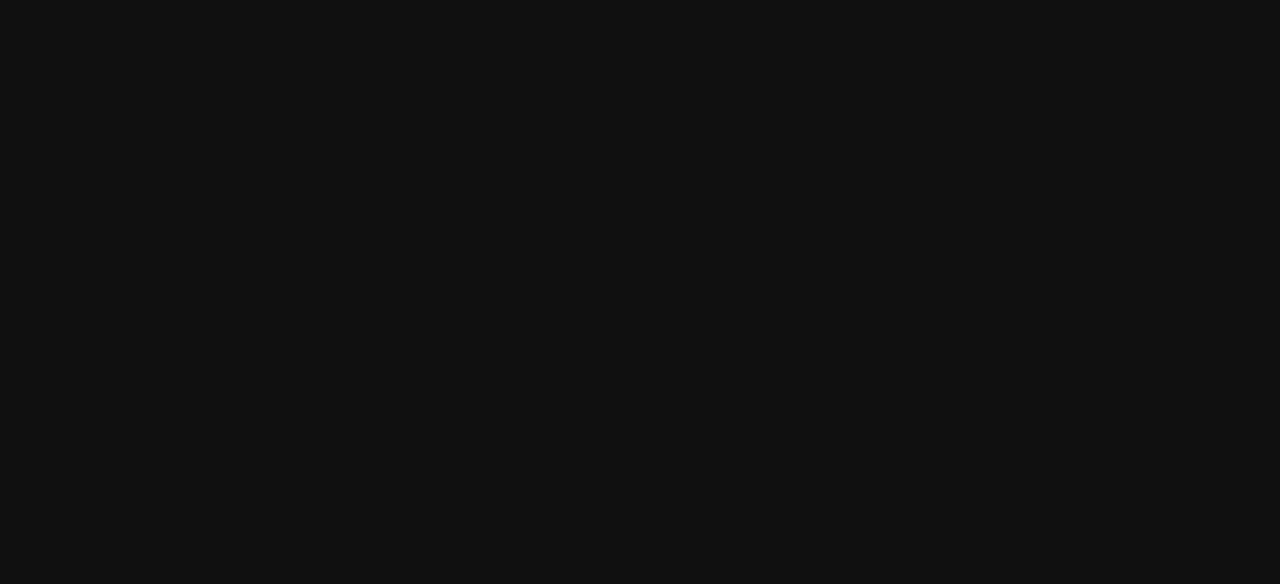
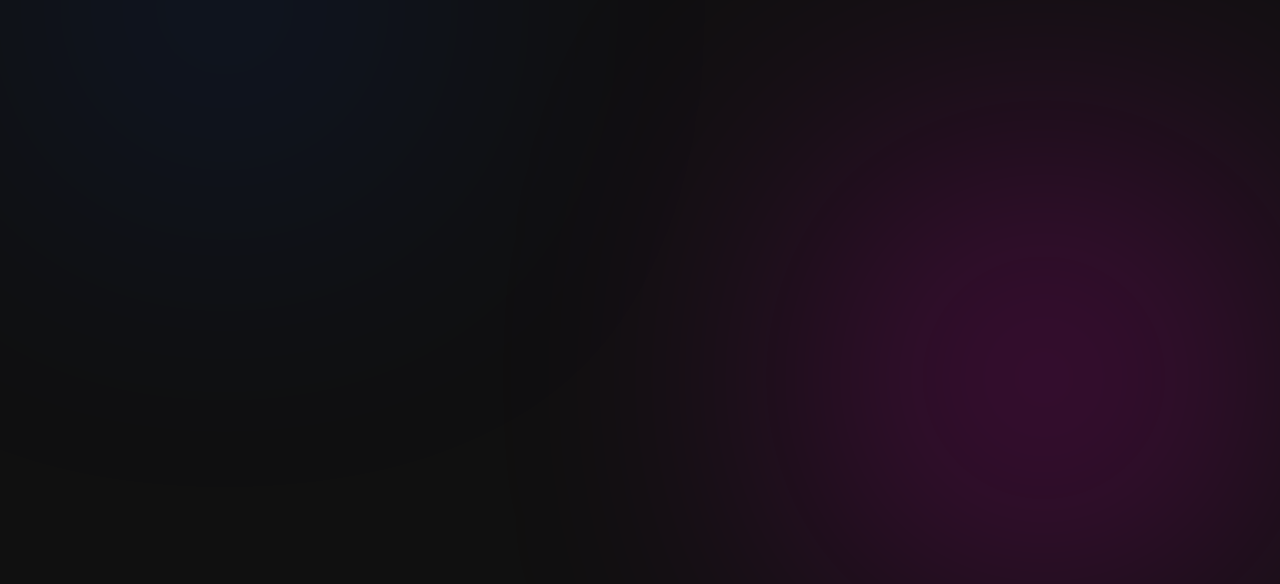
Before and after one commit to HemantDutta/ArmorElite-Gym-App, a React (Create React App) app in the folder client/: page /admin in a window 1280 px wide. Before the commit this address had no page. Shown: the part 216-800 px from the top of the page. Built offline with nearby package versions, Linux system fonts and the light colour scheme.

Commit message:
Change Exercise Page

```diff
--- a/client/public/assets/css/ArmorEliteStyles.css
+++ b/client/public/assets/css/ArmorEliteStyles.css
@@ -1793,8 +1793,10 @@
 
 .userDashboard-container .userDashboard .userDashboard-userProfile-container .userProfile-right-container .userProfile-Package span {
     font-size: 38px;
-    font-family: "Saucer BB";
-    position: relative;
+    font-family: "Saucer BB", Verdana;
+    position: relative;
+    text-transform: uppercase;
+    font-weight: bold;
     transition: all 0.4s ease;
     cursor: pointer;
     color: #fff;
@@ -2008,6 +2010,7 @@
     column-gap: 1rem;
     row-gap: 1rem;
     z-index: 150;
+    padding: 0 1rem;
 }
 
 @media screen and (max-width: 650px) {
@@ -2061,11 +2064,12 @@
     height: 100%;
     padding: 0 2rem 0 1rem;
     cursor: pointer;
+    z-index: 1000;
 }
 
 @media screen and (max-width: 650px) {
     .exercises .exercises-container .exercises-search-container .searchBar input{
-        width: 70vw;
+        width: 80vw;
     }
 }
 
@@ -2824,3 +2828,10 @@
     min-height: 100vh;
 }
 /*==========Package Page End==========*/
+
+/*==========Admin Panel==========*/
+.admin-container{
+    position: relative;
+    min-height: 100vh;
+}
+/*==========Admin Panel End==========*/
--- a/client/src/App.js
+++ b/client/src/App.js
@@ -8,6 +8,7 @@
 import {WorkoutLanding} from "./pages/WorkoutLanding";
 import {PaymentSuccess} from "./pages/PaymentSuccess";
 import {PaymentCancel} from "./pages/PaymentCancel";
+import {Admin} from "./pages/Admin";
 
 function App() {
     return (
@@ -23,6 +24,7 @@
                     <Route path={"/user-dashboard"} element={<UserDashboard/>}/>
                     <Route path={"/payment-success"} element={<PaymentSuccess/>}/>
                     <Route path={"/payment-cancel"} element={<PaymentCancel/>}/>
+                    <Route path={"/admin"} element={<Admin/>}/>
                 </Routes>
             </BrowserRouter>
         </>
--- /dev/null
+++ b/client/src/pages/Admin.js
@@ -0,0 +1,13 @@
+export const Admin = () => {
+    return (
+        <>
+            <div className="admin-container">
+                <img src="assets/images/bg_blob_dark_blue.png" alt="Cool, huh?" className="bg-blob-abs bg-blob-left bg-blob-top animate-blob-opacity-1 position-absolute"/>
+                <img src="assets/images/bg_blob_pink.png" alt="Cool, huh?" className="bg-blob-abs bg-blob-right bg-blob-bottom animate-blob-opacity-2 position-absolute"/>
+                <div className="admin-header-container">
+
+                </div>
+            </div>
+        </>
+    )
+}
--- a/client/src/pages/Exercises.js
+++ b/client/src/pages/Exercises.js
@@ -229,7 +229,7 @@
                             <input type="text" name="exercise" id="exercise" placeholder="Search keyword..." onChange={(e) => {
                                 setName(e.target.value)
                             }} onKeyDown={handleKeyDown}/>
-                            <i className="fa-solid fa-magnifying-glass"/>
+                            {/*<i className="fa-solid fa-magnifying-glass" onFocus={getExercises}/>*/}
                         </div>
                     </div>
                     <div className="search-keyword-flex">
```
